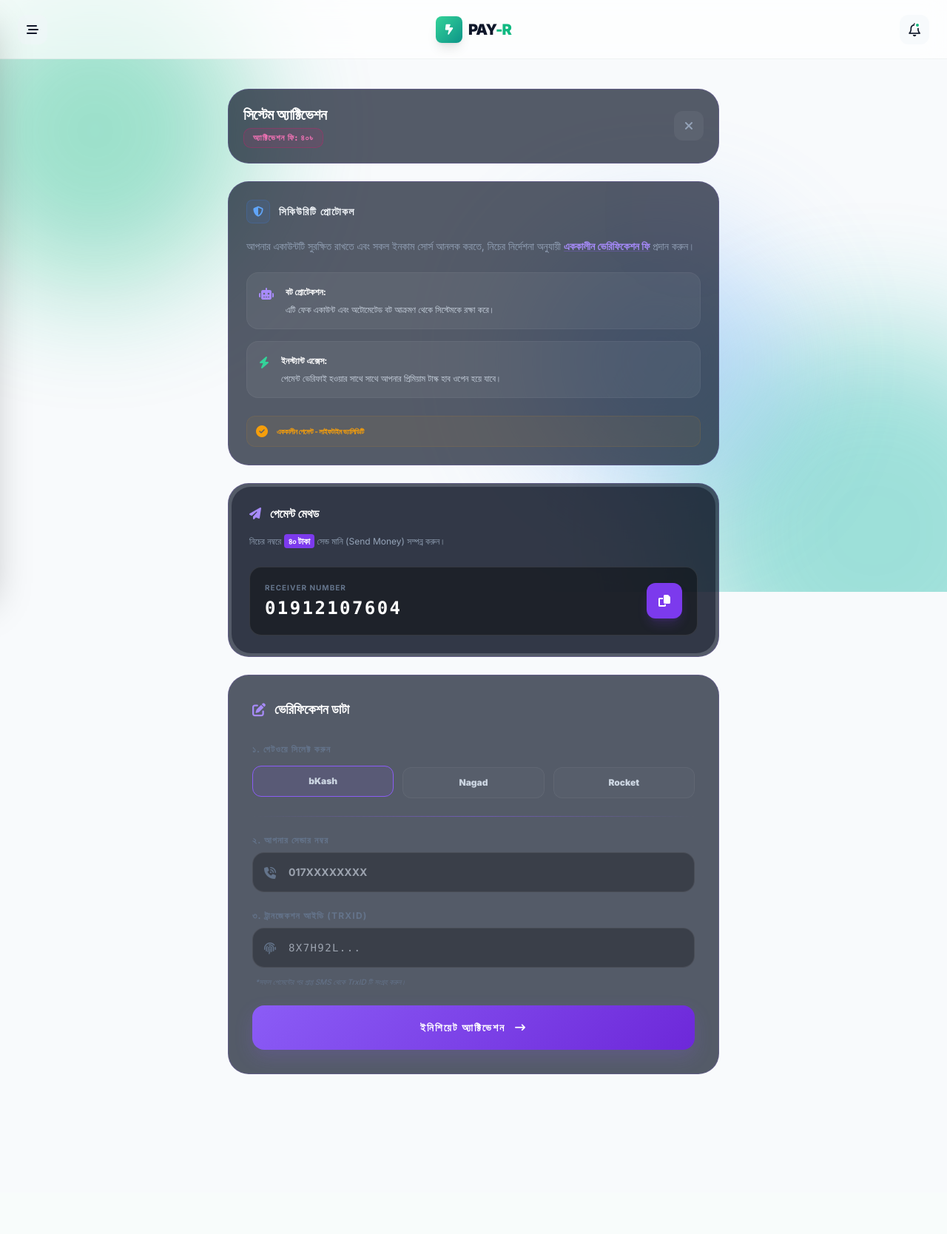
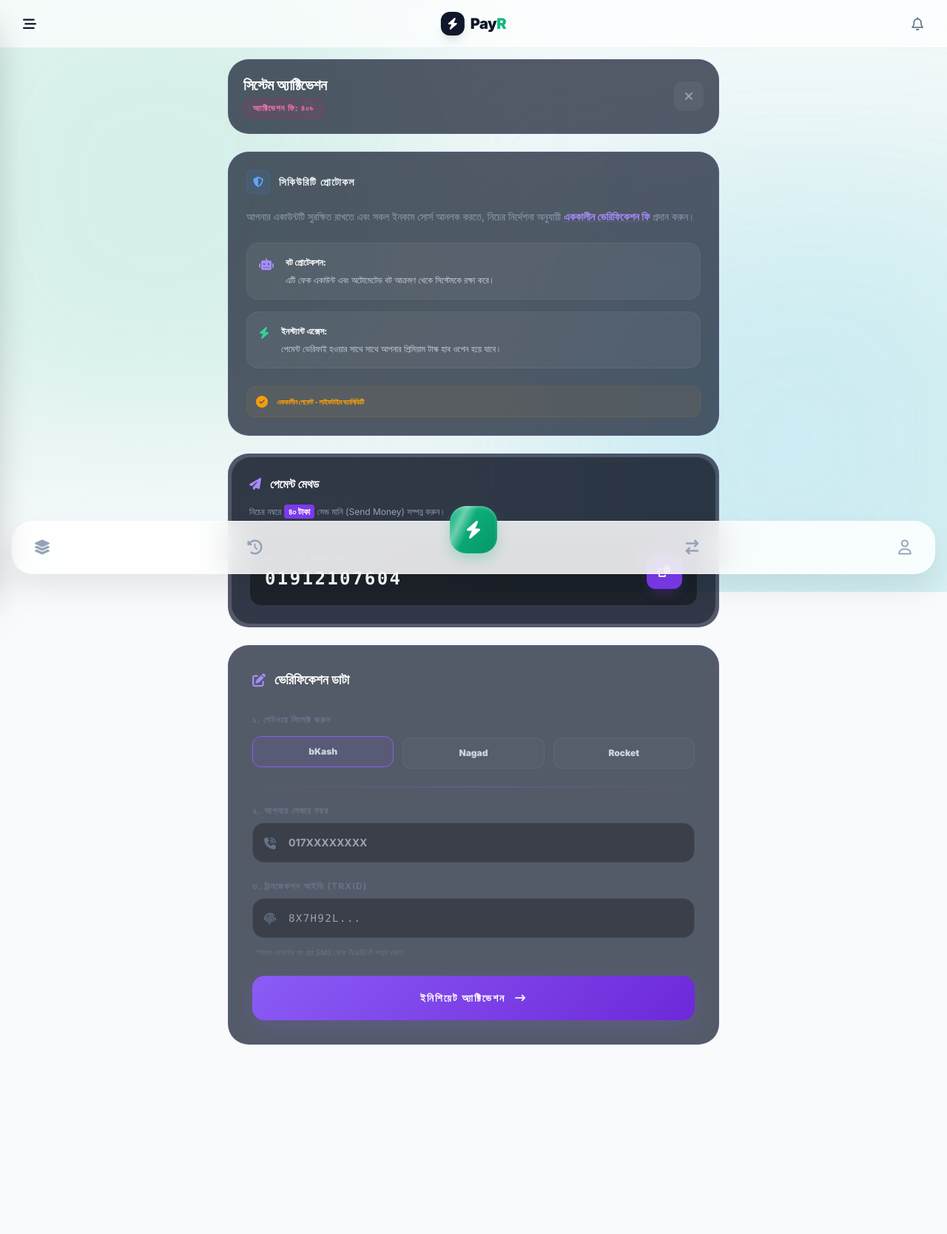
Before and after one commit to siafulislam45/Oay, a Flask app: page /activate in a window 1280 px wide. Shown: the whole page at 74% size. Before the commit the page ends 1452 px from the top, so only its background shows below. Run offline with Flask 3, Linux system fonts and the light colour scheme; the visitor is signed in with stand-in values (Sample User, id 1); data that the repository does not hold is empty; parts of the project's set-up code (start-up, migrations or seed data) failed here and were passed over; some libraries are stand-ins or nearby versions.

Commit message:
Update layout.html

```diff
--- a/templates/layout.html
+++ b/templates/layout.html
@@ -3,281 +3,280 @@
 <head>
     <meta charset="UTF-8">
     <meta name="viewport" content="width=device-width, initial-scale=1.0, maximum-scale=1.0, user-scalable=no">
-    <meta name="theme-color" content="#10b981">
-    <title>Pay-R | Next-Gen Earning</title>
+    <meta name="theme-color" content="#10B981">
+    <title>Pay-R | Premium Earning Platform</title>
 
-    <!-- Fonts: Inter for Geometric Sans-serif -->
-    <link href="https://fonts.googleapis.com/css2?family=Inter:wght@300;400;600;700;900&display=swap" rel="stylesheet">
+    <!-- Tailwind CSS -->
     <script src="https://cdn.tailwindcss.com"></script>
+
+    <!-- FontAwesome Pro Icons -->
     <link rel="stylesheet" href="https://cdnjs.cloudflare.com/ajax/libs/font-awesome/6.4.0/css/all.min.css">
 
+    <!-- Google Fonts (Inter for Fintech Look) -->
+    <link href="https://fonts.googleapis.com/css2?family=Inter:wght@300;400;500;600;700;800;900&display=swap" rel="stylesheet">
+
+    <!-- Custom Fintech Styles -->
     <style>
         :root {
-            --bg-base: #f8fafc;
-            --emerald: #10b981;
-            --teal: #14b8a6;
-            --navy: #0f172a;
-            --slate-muted: #64748b;
+            --emerald: #10B981;
+            --teal: #14B8A6;
+            --slate-dark: #0F172A;
+            --slate-muted: #64748B;
+            --bg-light: #F8FAFC;
         }
 
         body {
             font-family: 'Inter', sans-serif;
-            background-color: var(--bg-base);
-            color: var(--navy);
+            background-color: var(--bg-light);
+            color: var(--slate-dark);
+            -webkit-tap-highlight-color: transparent;
             overflow-x: hidden;
-            -webkit-tap-highlight-color: transparent;
         }
 
-        /* --- Animated Mesh Gradient Background --- */
+        /* --- ANIMATED MESH GRADIENT BACKGROUND --- */
         .mesh-bg {
             position: fixed;
-            top: 0; left: 0; width: 100%; height: 100%;
+            top: 0; left: 0; width: 100vw; height: 100vh;
             z-index: -1;
-            background-color: var(--bg-base);
+            background-color: #F8FAFC;
             overflow: hidden;
         }
+        .orb-1 { position: absolute; top: -10%; left: -10%; width: 50vw; height: 50vw; background: #10B981; filter: blur(120px); opacity: 0.15; animation: float 20s infinite alternate ease-in-out; }
+        .orb-2 { position: absolute; bottom: -20%; right: -10%; width: 60vw; height: 60vw; background: #14B8A6; filter: blur(130px); opacity: 0.15; animation: float 25s infinite alternate-reverse ease-in-out; }
+        .orb-3 { position: absolute; top: 40%; left: 60%; width: 40vw; height: 40vw; background: #BAE6FD; filter: blur(100px); opacity: 0.3; animation: float 18s infinite alternate ease-in-out; }
 
-        .orb {
-            position: absolute;
-            border-radius: 50%;
-            filter: blur(80px);
-            opacity: 0.4;
-            animation: move 20s infinite alternate;
-        }
-        .orb-1 { width: 400px; height: 400px; background: #10b981; top: -10%; left: -10%; }
-        .orb-2 { width: 500px; height: 500px; background: #14b8a6; bottom: -10%; right: -5%; animation-delay: -5s; }
-        .orb-3 { width: 300px; height: 300px; background: #60a5fa; top: 30%; left: 50%; animation-delay: -10s; }
-
-        @keyframes move {
-            from { transform: translate(0, 0) scale(1); }
-            to { transform: translate(100px, 100px) scale(1.1); }
+        @keyframes float {
+            0% { transform: translate(0, 0) scale(1); }
+            100% { transform: translate(100px, 50px) scale(1.1); }
         }
 
-        /* --- Glassmorphism UI --- */
+        /* --- UI COMPONENTS --- */
         .glass-nav {
             background: rgba(255, 255, 255, 0.7);
-            backdrop-filter: blur(15px);
-            -webkit-backdrop-filter: blur(15px);
+            backdrop-filter: blur(24px);
+            -webkit-backdrop-filter: blur(24px);
             border-bottom: 1px solid rgba(15, 23, 42, 0.05);
         }
 
+        .glass-bottom-nav {
+            background: rgba(255, 255, 255, 0.85);
+            backdrop-filter: blur(24px);
+            -webkit-backdrop-filter: blur(24px);
+            border: 1px solid rgba(255, 255, 255, 0.6);
+            box-shadow: 0 20px 40px rgba(0, 0, 0, 0.08);
+        }
+
         .clean-card {
-            background: #ffffff;
+            background: #FFFFFF;
             border-radius: 24px;
             border: 1px solid rgba(15, 23, 42, 0.05);
-            box-shadow: 0 4px 20px -2px rgba(0, 0, 0, 0.03);
-            transition: all 0.4s cubic-bezier(0.4, 0, 0.2, 1);
+            box-shadow: 0 4px 20px rgba(0, 0, 0, 0.02);
+            transition: all 0.3s cubic-bezier(0.16, 1, 0.3, 1);
+        }
+        .clean-card:hover {
+            transform: translateY(-4px);
+            box-shadow: 0 20px 40px -10px rgba(16, 185, 129, 0.15);
+            border-color: rgba(20, 184, 166, 0.2);
+        }
+
+        /* Buttons with Glossy Inner Shadow & Shimmer */
+        .btn-emerald {
+            background: linear-gradient(135deg, #10B981 0%, #059669 100%);
+            box-shadow: inset 0 2px 4px rgba(255,255,255,0.3), 0 8px 16px rgba(16, 185, 129, 0.25);
             position: relative;
             overflow: hidden;
+            border: none;
+            transition: all 0.3s ease;
         }
-        .clean-card:hover {
-            transform: translateY(-5px);
-            box-shadow: 0 20px 40px -10px rgba(16, 185, 129, 0.1);
+        .btn-emerald::after {
+            content: ''; position: absolute; top: 0; left: -100%; width: 50%; height: 100%;
+            background: linear-gradient(to right, transparent, rgba(255,255,255,0.4), transparent);
+            transform: skewX(-25deg); animation: btnShimmer 3s infinite;
+        }
+        @keyframes btnShimmer { 100% { left: 200%; } }
+        .btn-emerald:active { transform: scale(0.96); box-shadow: inset 0 2px 4px rgba(0,0,0,0.2); }
+
+        /* Typography Gradients */
+        .text-gradient {
+            background: linear-gradient(to right, #0F172A, #10B981);
+            -webkit-background-clip: text;
+            -webkit-text-fill-color: transparent;
         }
 
-        /* --- Massive Typography --- */
-        .heading-massive {
-            font-weight: 900;
-            letter-spacing: -0.05em;
-            line-height: 0.9;
-        }
-        .micro-label {
-            font-size: 10px;
-            font-weight: 800;
-            text-transform: uppercase;
-            letter-spacing: 0.2em;
-            color: var(--slate-muted);
-        }
-
-        /* --- Shimmer Button --- */
-        .btn-emerald {
-            background: linear-gradient(135deg, #10b981 0%, #059669 100%);
-            color: white;
-            box-shadow: inset 0 1px 0 rgba(255,255,255,0.2), 0 10px 20px -5px rgba(16, 185, 129, 0.4);
-            position: relative;
-            overflow: hidden;
-        }
-        .btn-emerald::after {
-            content: '';
-            position: absolute;
-            top: -50%; left: -150%; width: 50%; height: 200%;
-            background: linear-gradient(to right, transparent, rgba(255,255,255,0.3), transparent);
-            transform: rotate(25deg);
-            animation: shimmer 4s infinite;
-        }
-        @keyframes shimmer { 100% { left: 250%; } }
-
-        /* --- Floating Elements --- */
-        .float-1 { animation: float 6s infinite ease-in-out; }
-        .float-2 { animation: float 8s infinite ease-in-out reverse; }
-        @keyframes float {
-            0%, 100% { transform: translateY(0px); }
-            50% { transform: translateY(-20px); }
-        }
-
-        /* Watermark inside cards */
-        .card-watermark {
-            position: absolute;
-            bottom: -10px; right: 5px;
-            font-size: 80px; font-weight: 900;
-            color: rgba(15, 23, 42, 0.02);
-            pointer-events: none;
-        }
-
-        /* Sidebar Transition */
-        #sidebar { transition: transform 0.4s cubic-bezier(0.16, 1, 0.3, 1); }
-        .sidebar-open { transform: translateX(0) !important; }
-
-        /* Custom Scrollbar */
-        ::-webkit-scrollbar { width: 5px; }
-        ::-webkit-scrollbar-thumb { background: #e2e8f0; border-radius: 10px; }
+        /* Utilities */
+        .tracking-micro { letter-spacing: 0.15em; }
+        .fade-in { animation: fadeIn 0.5s ease-out forwards; }
+        @keyframes fadeIn { from { opacity: 0; transform: translateY(15px); } to { opacity: 1; transform: translateY(0); } }
     </style>
 </head>
-<body>
+<body class="flex flex-col min-h-screen">
 
-    <!-- Animated Mesh Orbs -->
+    <!-- Background Mesh -->
     <div class="mesh-bg">
-        <div class="orb orb-1"></div>
-        <div class="orb orb-2"></div>
-        <div class="orb orb-3"></div>
+        <div class="orb-1"></div><div class="orb-2"></div><div class="orb-3"></div>
     </div>
 
-    <!-- ================= NAVBAR ================= -->
-    <nav class="glass-nav fixed top-0 w-full z-50 h-20 flex items-center">
-        <div class="container mx-auto px-6 flex justify-between items-center">
+    <!-- ================= TOP NAVBAR ================= -->
+    <nav class="glass-nav fixed top-0 w-full z-40 transition-all duration-300">
+        <div class="container mx-auto px-5 h-16 flex justify-between items-center">
 
-            <button onclick="toggleSidebar()" class="w-10 h-10 flex items-center justify-center rounded-xl bg-slate-100/50 hover:bg-emerald-50 transition-colors">
-                <i class="fa-solid fa-bars-staggered text-navy"></i>
+            <button onclick="toggleSidebar()" class="h-10 w-10 rounded-full flex items-center justify-center hover:bg-slate-100 transition text-[#0F172A]">
+                <i class="fa-solid fa-bars-staggered text-lg"></i>
             </button>
 
-            <a href="/" class="flex items-center gap-2 group">
-                <div class="w-9 h-9 bg-gradient-to-br from-emerald-400 to-teal-600 rounded-lg flex items-center justify-center shadow-lg group-hover:rotate-12 transition-transform">
-                    <i class="fa-solid fa-bolt-lightning text-white text-sm"></i>
+            <a href="/" class="flex items-center gap-2 group absolute left-1/2 transform -translate-x-1/2">
+                <div class="bg-[#0F172A] text-white h-8 w-8 flex items-center justify-center rounded-xl shadow-lg">
+                    <i class="fa-solid fa-bolt"></i>
                 </div>
-                <span class="text-xl font-black tracking-tighter uppercase text-navy">Pay<span class="text-emerald-500">-R</span></span>
+                <span class="text-xl font-black tracking-tight text-[#0F172A]">Pay<span class="text-[#10B981]">R</span></span>
             </a>
 
-            <div class="flex items-center gap-3">
-                <a href="/notice" class="w-10 h-10 flex items-center justify-center rounded-xl bg-slate-100/50 relative hover:bg-emerald-50 transition-colors">
+            <a href="/notice" class="h-10 w-10 rounded-full flex items-center justify-center hover:bg-slate-100 transition text-slate-500 relative">
                 <i class="fa-regular fa-bell text-lg"></i>
-                    <span class="absolute top-2.5 right-3 h-2 w-2 bg-emerald-500 rounded-full border-2 border-white"></span>
+                {% if settings and settings.notice_text %}
+                <span class="absolute top-2.5 right-2.5 h-2 w-2 bg-emerald-500 rounded-full border border-white animate-pulse"></span>
+                {% endif %}
             </a>
-            </div>
         </div>
     </nav>
 
+    <div class="h-16"></div> <!-- Spacer -->
+
     <!-- ================= SIDEBAR ================= -->
-    <div id="overlay" onclick="toggleSidebar()" class="fixed inset-0 bg-navy/20 backdrop-blur-sm z-[60] hidden opacity-0 transition-opacity duration-300"></div>
+    <div id="overlay" onclick="toggleSidebar()" class="fixed inset-0 bg-slate-900/20 backdrop-blur-sm z-50 hidden opacity-0 transition-opacity duration-300"></div>
 
-    <aside id="sidebar" class="fixed top-0 left-0 h-full w-80 bg-white/90 backdrop-blur-2xl z-[70] -translate-x-full border-r border-slate-100 flex flex-col shadow-2xl">
-        <div class="p-8 pb-4">
-            <p class="micro-label mb-2">Authenticated User</p>
+    <div id="sidebar" class="fixed top-0 left-0 h-full w-[280px] bg-white/95 backdrop-blur-3xl z-[60] -translate-x-full transition-transform duration-400 ease-out flex flex-col shadow-2xl border-r border-slate-100">
+
+        <!-- Header -->
+        <div class="p-6 pt-10 border-b border-slate-100">
             {% if session.get('user_id') %}
-            <div class="flex items-center gap-4 p-4 rounded-2xl bg-slate-50 border border-slate-100">
-                <div class="h-12 w-12 rounded-xl bg-emerald-500 flex items-center justify-center text-white font-black shadow-lg">
+                <div class="flex items-center gap-4">
+                    <div class="h-12 w-12 bg-emerald-100 text-emerald-600 rounded-full flex items-center justify-center text-xl font-black">
                         {{ session.get('email', 'U')[0] | upper }}
                     </div>
-                <div class="overflow-hidden">
-                    <p class="font-bold text-navy truncate">{{ session.get('email', 'User').split('@')[0] }}</p>
-                    <p class="text-[10px] text-emerald-600 font-black uppercase tracking-widest">Premium Node</p>
+                    <div>
+                        <p class="font-black text-sm text-slate-900 leading-tight truncate w-32">
+                            {{ session.get('email', 'User').split('@')[0] }}
+                        </p>
+                        <p class="text-[10px] text-slate-500 font-mono font-semibold tracking-wider mt-1">UID: {{ user.referral_code if user else '0000' }}</p>
                     </div>
                 </div>
+            {% else %}
+                <h2 class="text-xl font-black text-slate-900">Welcome Guest</h2>
+                <a href="/login" class="text-emerald-600 font-semibold text-xs">Login to continue</a>
             {% endif %}
         </div>
 
-        <nav class="flex-grow p-6 space-y-2 overflow-y-auto">
-            <p class="micro-label px-4 mb-4">Core Modules</p>
-            <a href="/dashboard" class="flex items-center gap-4 px-6 py-4 rounded-2xl text-navy hover:bg-emerald-50 hover:text-emerald-600 transition-all font-semibold">
-                <i class="fa-solid fa-grid-2 text-lg"></i> ড্যাশবোর্ড
+        <!-- Menu Links -->
+        <div class="flex-grow overflow-y-auto p-4 space-y-1">
+            <p class="text-[9px] font-black text-slate-400 tracking-micro px-3 mb-2 mt-2">Platform</p>
+            <a href="/dashboard" class="flex items-center gap-3 p-3 rounded-2xl hover:bg-slate-50 text-slate-600 hover:text-emerald-600 transition font-semibold text-sm">
+                <i class="fa-solid fa-grid-2 w-5 text-center"></i> ড্যাশবোর্ড
             </a>
-            <a href="/tasks" class="flex items-center gap-4 px-6 py-4 rounded-2xl text-navy hover:bg-emerald-50 hover:text-emerald-600 transition-all font-semibold">
-                <i class="fa-solid fa-circle-play text-lg"></i> মাইক্রো-টাস্ক
+            <a href="/tasks" class="flex items-center gap-3 p-3 rounded-2xl hover:bg-slate-50 text-slate-600 hover:text-emerald-600 transition font-semibold text-sm">
+                <i class="fa-solid fa-bolt w-5 text-center"></i> মাইক্রো টাস্ক
             </a>
-            <a href="/withdraw" class="flex items-center gap-4 px-6 py-4 rounded-2xl text-navy hover:bg-emerald-50 hover:text-emerald-600 transition-all font-semibold">
-                <i class="fa-solid fa-wallet text-lg"></i> টাকা উত্তোলন
-            </a>
-            <a href="/vip" class="flex items-center gap-4 px-6 py-4 rounded-2xl text-navy hover:bg-emerald-50 hover:text-emerald-600 transition-all font-semibold">
-                <i class="fa-solid fa-gem text-lg"></i> এলিট মেম্বারশিপ
+            <a href="/vip" class="flex items-center gap-3 p-3 rounded-2xl hover:bg-slate-50 text-slate-600 hover:text-emerald-600 transition font-semibold text-sm">
+                <i class="fa-solid fa-crown w-5 text-center"></i> এলিট মেম্বারশিপ
             </a>
 
-            <div class="h-px bg-slate-100 my-4 mx-4"></div>
+            <p class="text-[9px] font-black text-slate-400 tracking-micro px-3 mb-2 mt-4">Finance</p>
+            <a href="/withdraw" class="flex items-center gap-3 p-3 rounded-2xl hover:bg-slate-50 text-slate-600 hover:text-emerald-600 transition font-semibold text-sm">
+                <i class="fa-solid fa-arrow-right-arrow-left w-5 text-center"></i> ফান্ড উইথড্র
+            </a>
+            <a href="/history" class="flex items-center gap-3 p-3 rounded-2xl hover:bg-slate-50 text-slate-600 hover:text-emerald-600 transition font-semibold text-sm">
+                <i class="fa-solid fa-receipt w-5 text-center"></i> ট্রানজেকশন
+            </a>
 
-            <a href="https://t.me/PayRsupprt" target="_blank" class="flex items-center gap-4 px-6 py-4 rounded-2xl bg-emerald-500 text-white shadow-lg shadow-emerald-200 transition-all font-bold">
-                <i class="fa-brands fa-telegram text-xl"></i> লাইভ সাপোর্ট
+            <p class="text-[9px] font-bold text-slate-400 tracking-micro px-3 mb-2 mt-4">Support</p>
+            <a href="https://wa.me/8801894577178" target="_blank" class="flex items-center gap-3 p-3 rounded-2xl hover:bg-emerald-50 text-emerald-600 transition font-semibold text-sm">
+                <i class="fa-brands fa-whatsapp w-5 text-center text-lg"></i> লাইভ চ্যাট
             </a>
-        </nav>
 
-        <div class="p-8 border-t border-slate-100">
-            <a href="/logout" class="flex items-center gap-4 text-slate-400 hover:text-rose-500 transition-colors font-bold text-sm uppercase tracking-widest">
-                <i class="fa-solid fa-power-off"></i> সেশন আউট
+            {% if session.get('user_id') %}
+            <a href="/logout" class="flex items-center gap-3 p-3 rounded-2xl hover:bg-red-50 text-red-500 transition mt-4 font-semibold text-sm">
+                <i class="fa-solid fa-power-off w-5 text-center"></i> লগ আউট
             </a>
+            {% endif %}
         </div>
-    </aside>
+    </div>
 
-    <div class="h-20"></div>
-
-    <!-- ================= MAIN CONTENT ================= -->
-    <main class="container mx-auto px-6 py-8">
+    <!-- FLASH MSG -->
+    <div class="container mx-auto px-4 mt-2 relative z-30">
         {% with messages = get_flashed_messages(with_categories=true) %}
           {% if messages %}
             {% for category, message in messages %}
-              <div class="mb-6 p-4 rounded-2xl glass-nav border-l-4 {{ 'border-emerald-500' if category != 'error' else 'border-rose-500' }} animate-bounce">
-                <p class="text-sm font-bold {{ 'text-emerald-700' if category != 'error' else 'text-rose-700' }}">{{ message }}</p>
+              <div class="bg-white/80 backdrop-blur-md p-4 mb-3 rounded-2xl shadow-lg border border-slate-100 fade-in flex items-center gap-3">
+                <div class="h-8 w-8 rounded-full flex items-center justify-center {{ 'bg-red-100 text-red-600' if category == 'error' else 'bg-emerald-100 text-emerald-600' }}">
+                    <i class="fa-solid {{ 'fa-xmark' if category == 'error' else 'fa-check' }}"></i>
+                </div>
+                <span class="font-semibold text-sm text-slate-700">{{ message }}</span>
               </div>
             {% endfor %}
           {% endif %}
         {% endwith %}
+    </div>
 
+    <!-- MAIN CONTENT -->
+    <main class="flex-grow container mx-auto px-4 pb-32">
         {% block content %}{% endblock %}
     </main>
 
-    <!-- ================= BOTTOM NAVIGATION (Mobile Only) ================= -->
-    <div class="md:hidden fixed bottom-0 left-0 w-full glass-nav px-6 pb-8 pt-4 z-50 rounded-t-[30px] shadow-[0_-10px_40px_rgba(0,0,0,0.05)]">
-        <div class="flex justify-between items-center">
-            <a href="/dashboard" class="flex flex-col items-center gap-1 {{ 'text-emerald-500' if request.endpoint == 'dashboard' else 'text-slate-400' }}">
-                <i class="fa-solid fa-house-chimney text-xl"></i>
-                <span class="text-[9px] font-black uppercase tracking-tighter">Home</span>
-            </a>
-            <a href="/tasks" class="flex flex-col items-center gap-1 {{ 'text-emerald-500' if request.endpoint == 'tasks' else 'text-slate-400' }}">
-                <i class="fa-solid fa-rocket text-xl"></i>
-                <span class="text-[9px] font-black uppercase tracking-tighter">Missions</span>
+    <!-- ================= BOTTOM NAVIGATION (Floating Glass) ================= -->
+    {% if session.get('user_id') %}
+    <div class="fixed bottom-6 left-4 right-4 glass-bottom-nav z-40 rounded-[28px]">
+        <div class="flex justify-between items-center px-4 h-[70px]">
+
+            <a href="/dashboard" class="flex flex-col items-center justify-center w-12 group">
+                <i class="fa-solid fa-layer-group text-xl transition-all duration-300 {{ 'text-emerald-500 drop-shadow-md' if request.endpoint == 'dashboard' else 'text-slate-400 group-hover:text-slate-700' }}"></i>
             </a>
 
-            <!-- Center Floating Button -->
-            <div class="relative -top-8">
-                <a href="/vip" class="w-16 h-16 btn-emerald rounded-full flex items-center justify-center shadow-2xl border-4 border-white">
-                    <i class="fa-solid fa-crown text-2xl"></i>
+            <a href="/history" class="flex flex-col items-center justify-center w-12 group">
+                <i class="fa-solid fa-clock-rotate-left text-xl transition-all duration-300 {{ 'text-emerald-500 drop-shadow-md' if request.endpoint == 'history' else 'text-slate-400 group-hover:text-slate-700' }}"></i>
+            </a>
+
+            <!-- Action Button -->
+            <div class="relative -top-6">
+                <a href="/tasks" class="h-16 w-16 rounded-[22px] btn-emerald flex items-center justify-center text-white text-2xl border-[3px] border-[#F8FAFC]">
+                    <i class="fa-solid fa-bolt"></i>
                 </a>
             </div>
 
-            <a href="/withdraw" class="flex flex-col items-center gap-1 {{ 'text-emerald-500' if request.endpoint == 'withdraw' else 'text-slate-400' }}">
-                <i class="fa-solid fa-wallet text-xl"></i>
-                <span class="text-[9px] font-black uppercase tracking-tighter">Payout</span>
+            <a href="/withdraw" class="flex flex-col items-center justify-center w-12 group">
+                <i class="fa-solid fa-arrow-right-arrow-left text-xl transition-all duration-300 {{ 'text-emerald-500 drop-shadow-md' if request.endpoint == 'withdraw' else 'text-slate-400 group-hover:text-slate-700' }}"></i>
             </a>
-            <button onclick="toggleSidebar()" class="flex flex-col items-center gap-1 text-slate-400">
-                <i class="fa-solid fa-user-astronaut text-xl"></i>
-                <span class="text-[9px] font-black uppercase tracking-tighter">Profile</span>
-            </button>
+
+            <a href="/account" class="flex flex-col items-center justify-center w-12 group">
+                <i class="fa-regular fa-user text-xl transition-all duration-300 {{ 'text-emerald-500 drop-shadow-md' if request.endpoint == 'account' else 'text-slate-400 group-hover:text-slate-700' }}"></i>
+            </a>
+
         </div>
     </div>
+    {% endif %}
 
     <!-- Scripts -->
     <script>
-        function toggleSidebar() {
         const sidebar = document.getElementById('sidebar');
         const overlay = document.getElementById('overlay');
-            const isOpen = sidebar.classList.contains('sidebar-open');
 
-            if (!isOpen) {
-                sidebar.classList.add('sidebar-open');
+        function toggleSidebar() {
+            if (sidebar.style.transform === 'translateX(0px)') {
+                sidebar.style.transform = 'translateX(-100%)';
+                overlay.classList.add('opacity-0');
+                setTimeout(() => overlay.classList.add('hidden'), 300);
+            } else {
+                sidebar.style.transform = 'translateX(0px)';
                 overlay.classList.remove('hidden');
-                setTimeout(() => overlay.classList.add('opacity-100'), 10);
-            } else {
-                sidebar.classList.remove('sidebar-open');
-                overlay.classList.remove('opacity-100');
-                setTimeout(() => overlay.classList.add('hidden'), 300);
+                setTimeout(() => overlay.classList.remove('opacity-0'), 10);
             }
         }
+
+        setTimeout(() => {
+            document.querySelectorAll('.flash-msg').forEach(alert => {
+                alert.style.opacity = '0';
+                setTimeout(() => alert.remove(), 500);
+            });
+        }, 3500);
     </script>
 </body>
 </html>
```
Lines whose indentation alone changed are shown as unchanged.
